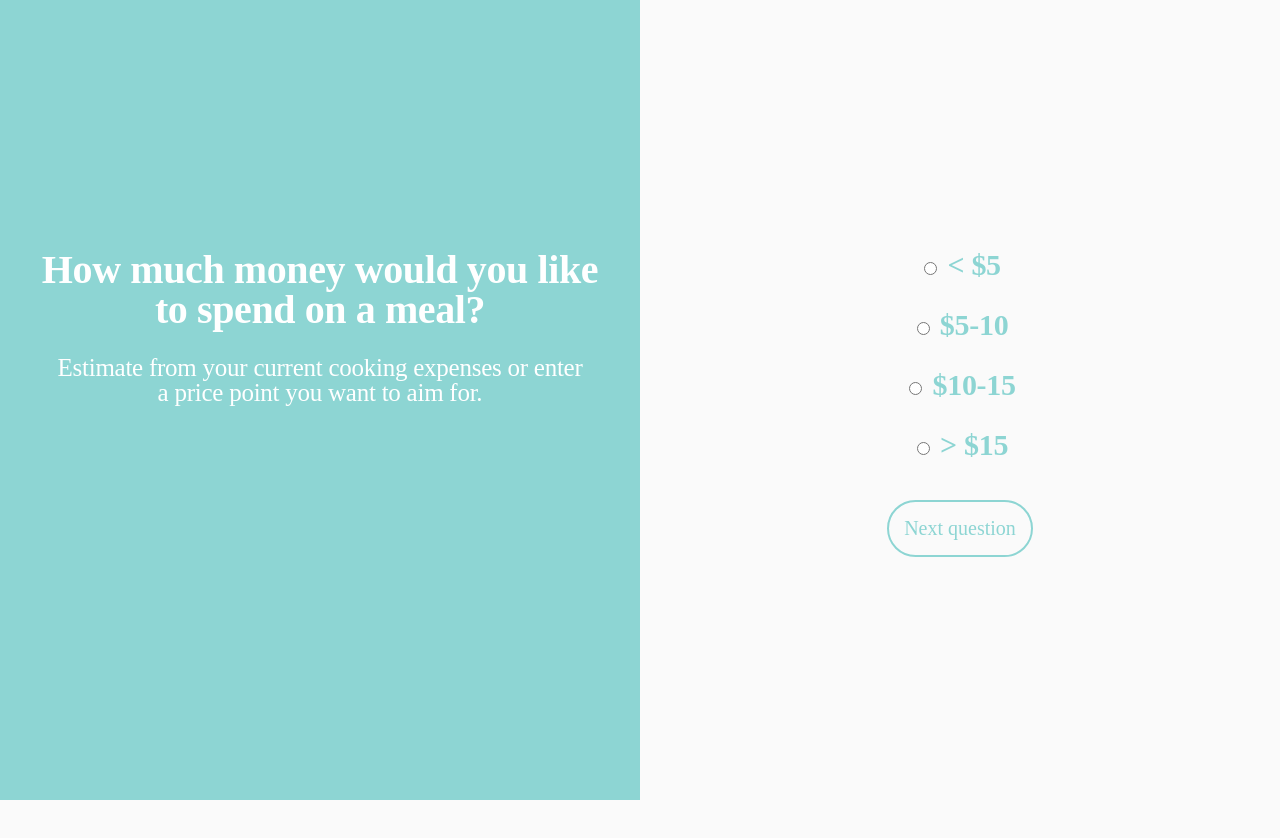
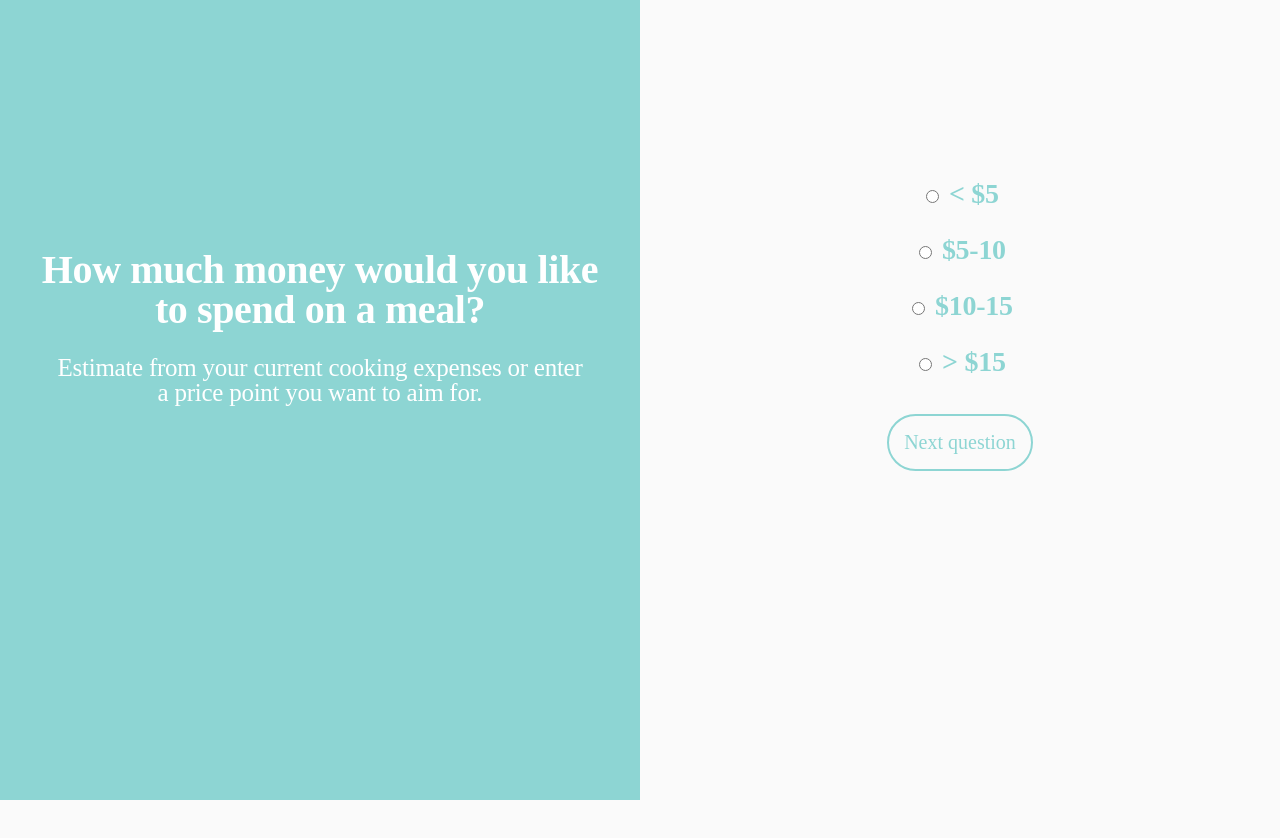
Before and after one commit to bstanfield/mealplanner, a React (Create React App) app: page /survey in a window 1280 px wide. Built offline with nearby package versions, Linux system fonts and the light colour scheme; a web font is replaced by a local one.

Commit message:
survey margin update

```diff
--- a/src/App.scss
+++ b/src/App.scss
@@ -214,8 +214,6 @@ display: inline-block;
 }
 
 .surveycontainer {
-  // max-height: 100%;
-  // overflow: hidden;
   margin: 0;
 }
 
@@ -309,10 +307,11 @@ input:focus::-webkit-input-placeholder {
 }
 
 .questioncolumn form {
-  margin-top: 250px;
+  margin-top: 180px;
+  height: 100%;
   font-style: normal;
   font-family: futura-pt;
-  font-size: 30px;
+  font-size: 28px;
   font-weight: 700;
   font-style: normal;
   text-transform: none;
```
